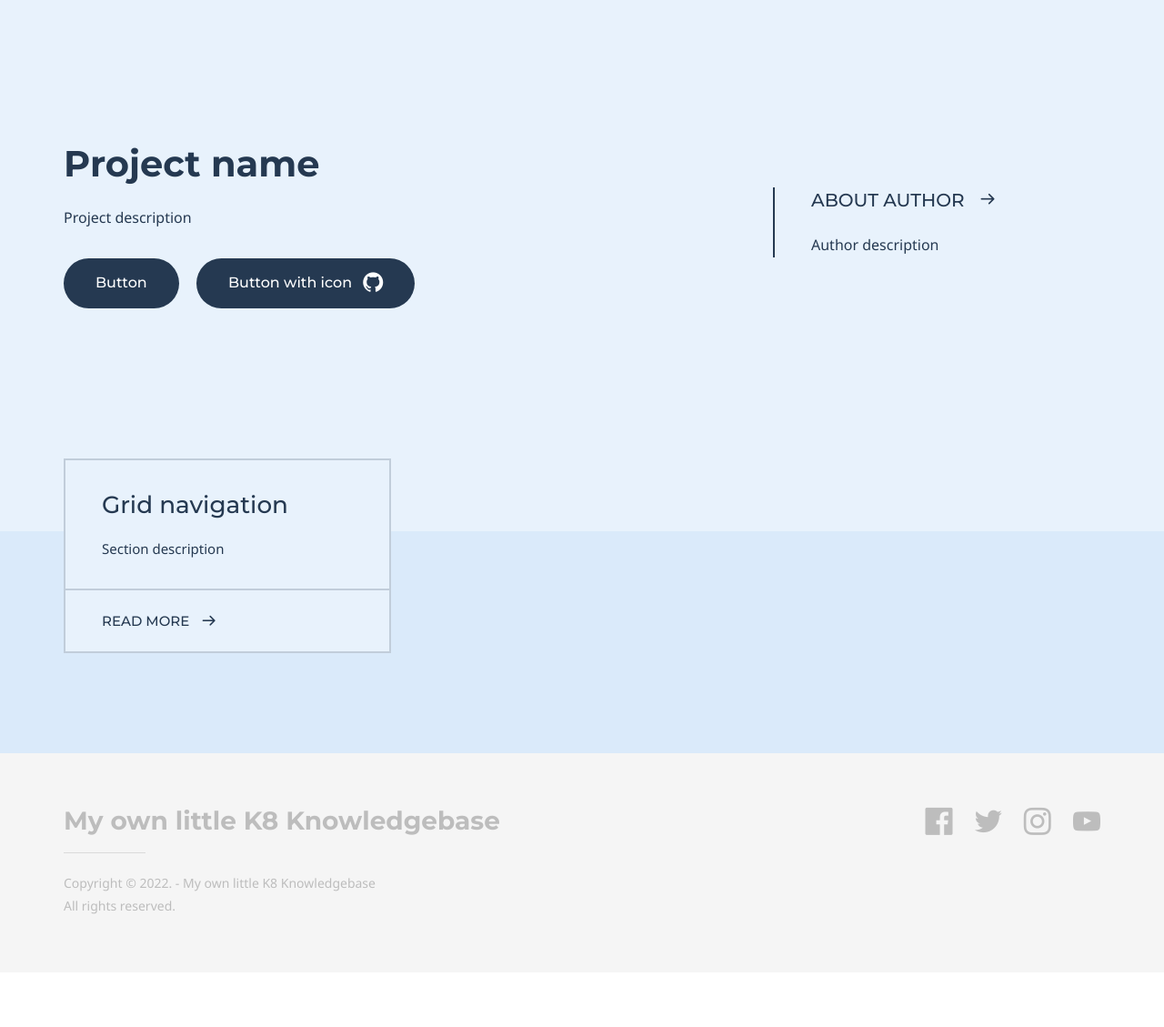
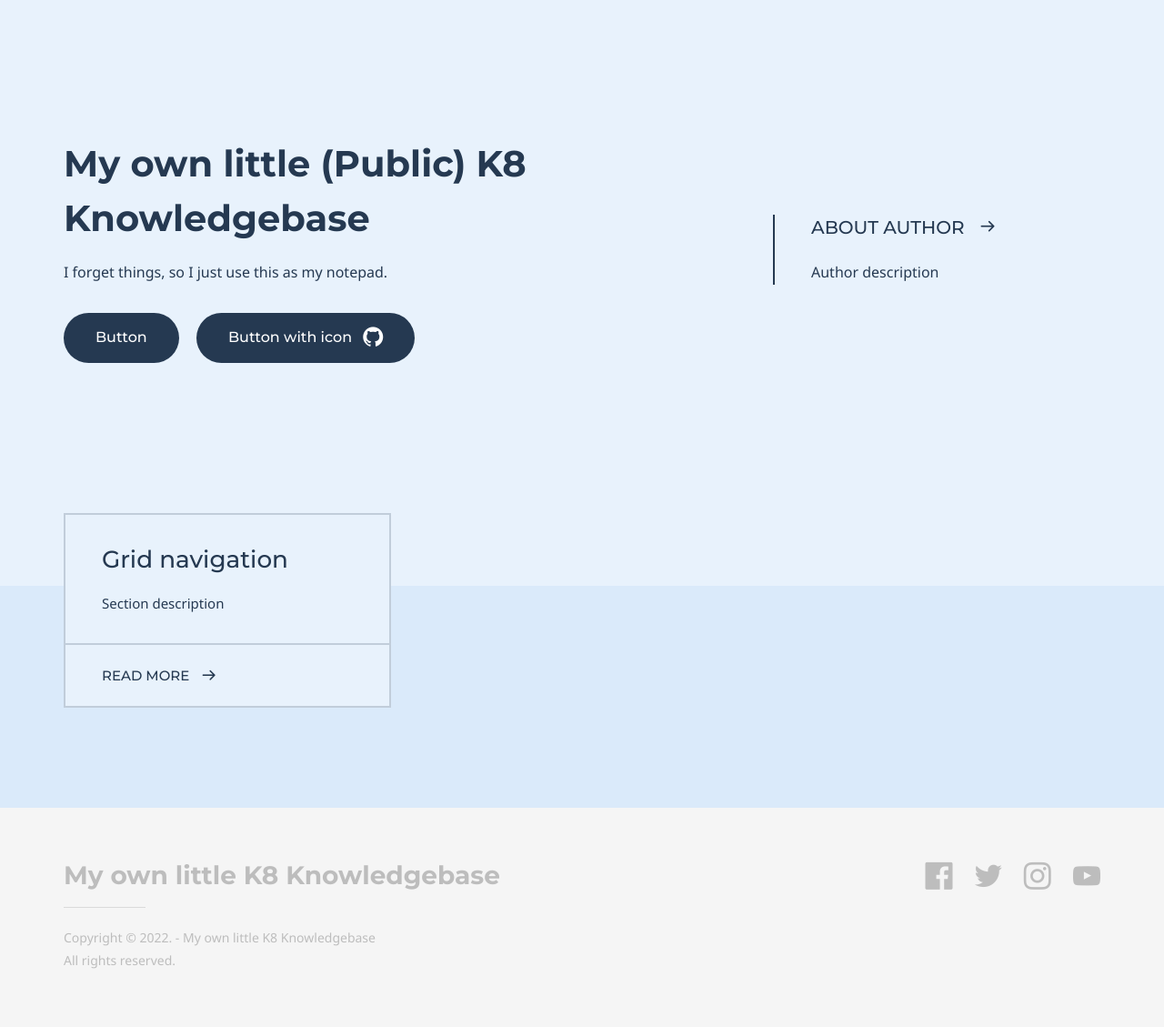
Before and after one commit to k8stuff/Some-K8-Stuff, a Jekyll site: the page built from index.md, in a window 1280 px wide. Shown: the whole page at 91% size. Built offline with Jekyll 4.4.1, drawn with Linux system fonts in a browser that asks for light colours; some web fonts are replaced; before the commit the page ends 1069 px from its top, so only the background shows below that.

Commit message:
Update index.md

```diff
--- a/index.md
+++ b/index.md
@@ -4,8 +4,8 @@ layout: homepage
 keywords:
 
 # Hero section
-title: Project name
-description: Project description
+title: My own little (Public) K8 Knowledgebase
+description: I forget things, so I just use this as my notepad.
 buttons:
     - content: Button
       url: '#'
```
